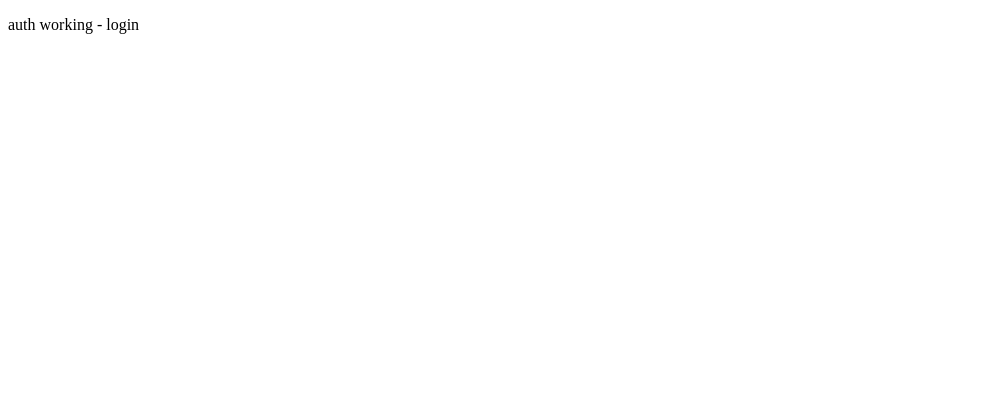
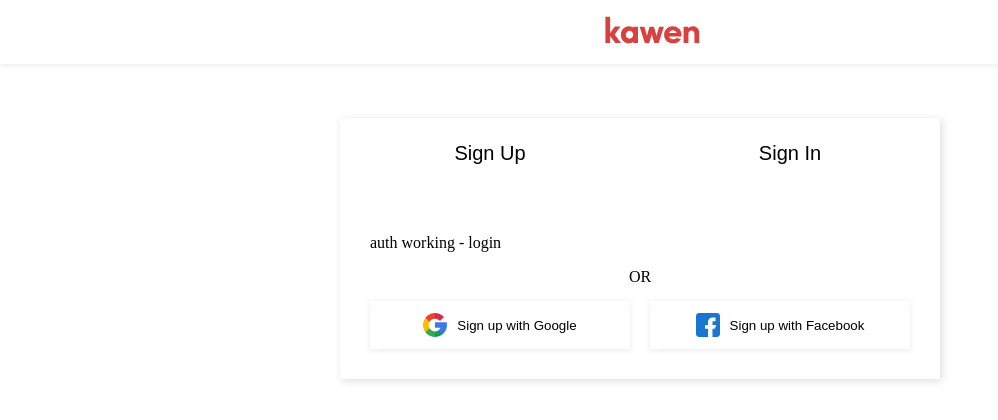
Before and after one commit to MohamedElmdary/kawen, a Next.js app: page /auth/login in a window 1280 px wide. Shown: the top 420 px of the page, without its empty margins (0-998 px from the left). Built offline with nearby package versions, Linux system fonts and the light colour scheme.

Commit message:
Added Auth Layout with animation

```diff
--- /dev/null
+++ b/components/authFooter/authFooter.module.scss
@@ -0,0 +1,49 @@
+@import '../../shared/global';
+
+.footer {
+    &__divider {
+        height: 1px;
+        width: 100%;
+        background-color: var(--it-1-opacity-5);
+        position: relative;
+        margin: 24px 0;
+
+        &::after {
+            content: 'OR';
+            position: absolute;
+            top: 50%;
+            left: 50%;
+            transform: translate(-50%, -50%);
+            padding: 0 10px;
+            background-color: var(--white);
+            color: var(--it-1-opacity-7);
+        }
+    }
+
+    &__social {
+        display: flex;
+        justify-content: space-between;
+
+        > div {
+            flex-basis: calc(50% - 10px);
+
+            > button {
+                width: 100%;
+                height: 48px;
+                box-shadow: 0px 1px 5px 1px rgba(74, 74, 74, 0.09);
+                border-radius: var(--border-r-1);
+                color: var(--it-1-opacity-7);
+                @extend %center;
+                background-color: var(--white);
+                border: none;
+                outline: none;
+                cursor: pointer;
+                font-weight: 400;
+
+                > img {
+                    margin-right: 10px;
+                }
+            }
+        }
+    }
+}
--- /dev/null
+++ b/components/authFooter/index.tsx
@@ -0,0 +1,32 @@
+import React from 'react';
+import classes from './authFooter.module.scss';
+
+const AuthFooter: React.FC = () => {
+    return (
+        <section className={classes.footer}>
+            <div className={classes.footer__divider} />
+            <div className={classes.footer__social}>
+                <div>
+                    <button>
+                        <img
+                            src="/images/icons/google-colored-logo.svg"
+                            alt="google logo"
+                        />
+                        <span>Sign up with Google</span>
+                    </button>
+                </div>
+                <div>
+                    <button>
+                        <img
+                            src="/images/icons/facebook-colored-logo.svg"
+                            alt="facebook logo"
+                        />
+                        <span>Sign up with Facebook</span>
+                    </button>
+                </div>
+            </div>
+        </section>
+    );
+};
+
+export default AuthFooter;
--- /dev/null
+++ b/components/authLayout/authLayout.module.scss
@@ -0,0 +1,76 @@
+@import '../../shared/global';
+
+.auth {
+    margin: 50px auto;
+    max-width: 600px;
+    box-shadow: 2px 2px 8px rgba(0, 0, 0, 0.13);
+    border-radius: var(--border-r-1);
+
+    &__routes {
+        display: flex;
+
+        > div {
+            flex-basis: 50%;
+            position: relative;
+
+            &:first-of-type {
+                &::after {
+                    content: '';
+                    height: 100%;
+                    width: 100%;
+                    background-color: var(--it-2);
+                    position: absolute;
+                    top: 0;
+                    left: 0;
+                    z-index: 2;
+                    transform-origin: left;
+                    transform: translateX(0);
+                    @extend %transition;
+                    transition-property: transform;
+                }
+
+                > button {
+                    color: var(--it-1-opacity-7);
+                }
+
+                + div > button {
+                    color: var(--primary);
+                }
+
+                &.active {
+                    &::after {
+                        transform: translateX(100%);
+                    }
+
+                    > button {
+                        color: var(--primary);
+                    }
+
+                    + div > button {
+                        color: var(--it-1-opacity-7);
+                    }
+                }
+            }
+
+            > button {
+                display: block;
+                width: 100%;
+                height: 70px;
+                background: none;
+                border: none;
+                outline: none;
+                cursor: pointer;
+                font-size: 20px;
+                font-weight: 500;
+                position: relative;
+                z-index: 3;
+                @extend %transition;
+                transition-property: color;
+            }
+        }
+    }
+
+    &__container {
+        padding: 30px;
+    }
+}
--- /dev/null
+++ b/components/authLayout/index.tsx
@@ -0,0 +1,33 @@
+import React from 'react';
+import Link from 'next/link';
+import classes from './authLayout.module.scss';
+import AuthFooter from '../authFooter';
+
+interface Props {
+    auth: 'login' | 'signup';
+}
+
+const AuthLayout: React.FC<Props> = ({ children, auth }) => {
+    return (
+        <section className={classes.auth}>
+            <div className={classes.auth__routes}>
+                <div className={auth === 'signup' ? classes.active : undefined}>
+                    <Link href="/auth/[auth]" as="/auth/signup">
+                        <button>Sign Up</button>
+                    </Link>
+                </div>
+                <div>
+                    <Link href="/auth/[auth]" as="/auth/login">
+                        <button>Sign In</button>
+                    </Link>
+                </div>
+            </div>
+            <div className={classes.auth__container}>
+                {children}
+                <AuthFooter />
+            </div>
+        </section>
+    );
+};
+
+export default AuthLayout;
--- a/pages/auth/[auth].tsx
+++ b/pages/auth/[auth].tsx
@@ -1,5 +1,7 @@
 import React from 'react';
 import { GetStaticPaths, GetStaticProps } from 'next';
+import AuthLayout from '../../components/authLayout';
+import Layout from '../../components/layout';
 
 interface Props {
     auth: 'login' | 'signup';
@@ -7,9 +9,13 @@ interface Props {
 
 const Auth: React.FC<Props> = ({ auth }) => {
     return (
-        <div>
-            <p>auth working - {auth}</p>
-        </div>
+        <Layout title={'Kawen | ' + auth} logoOnly>
+            <AuthLayout {...{ auth }}>
+                <div>
+                    <p>auth working - {auth}</p>
+                </div>
+            </AuthLayout>
+        </Layout>
     );
 };
 
```
Also changed, not shown: public/images/icons/facebook-colored-logo.svg (added), public/images/icons/google-colored-logo.svg (added).
